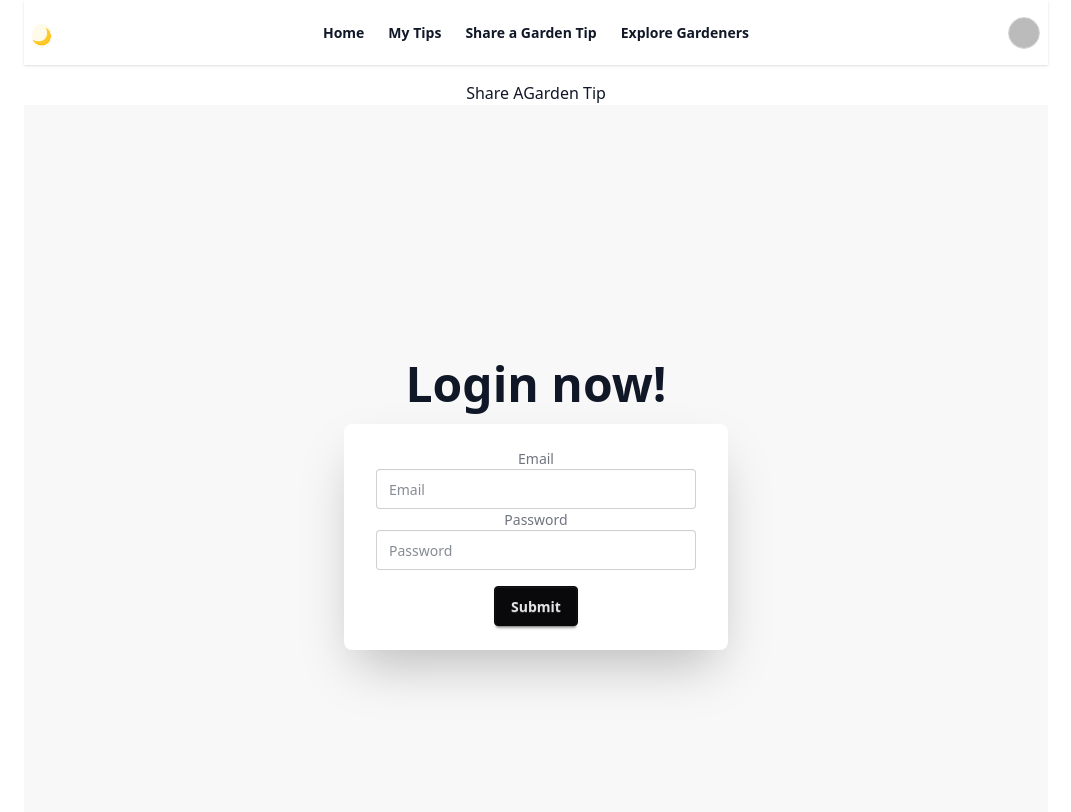
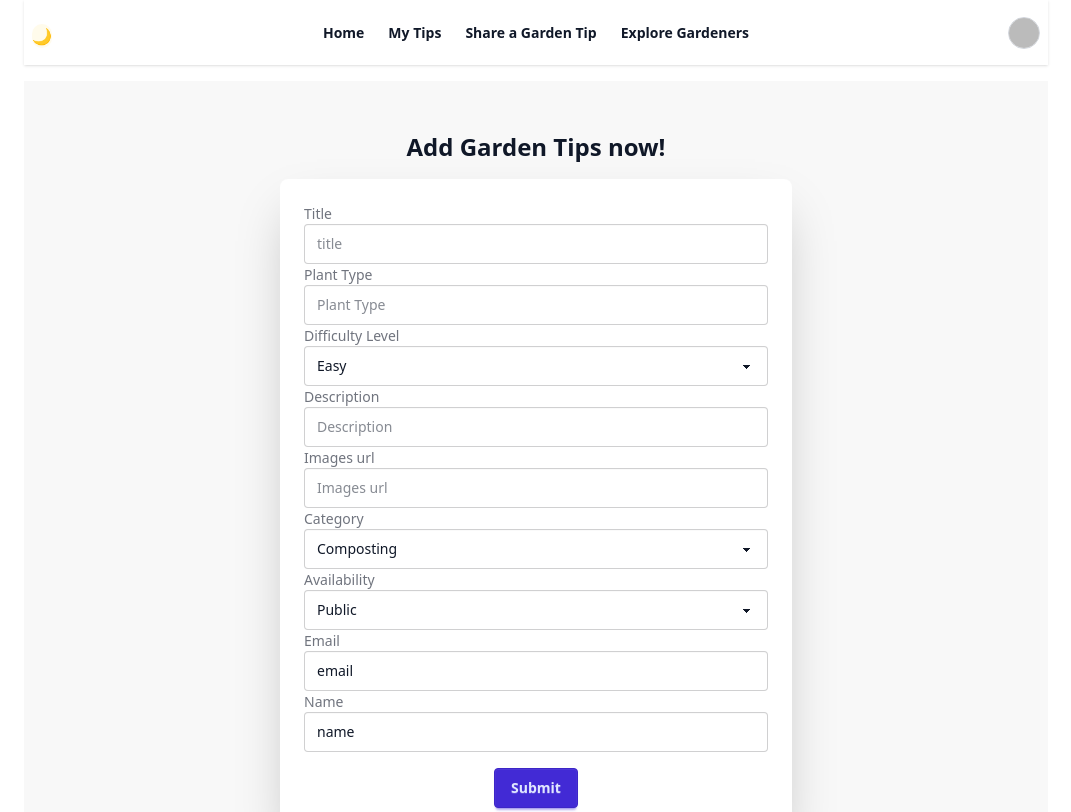
Before and after one commit to dilruba-sarker/gardening-tips-client, a React (Vite) app: page /ShareAGardenTip in a window 1280 px wide. Shown: the top 812 px of the page, without its empty margins (104-1175 px from the left). Built offline with nearby package versions, Linux system fonts and the light colour scheme; no server answers; sample sign-in values are in the browser's storage.

Commit message:
8th commit

```diff
--- a/src/Pages/ShareAGardenTip/ShareAGardenTip.jsx
+++ b/src/Pages/ShareAGardenTip/ShareAGardenTip.jsx
@@ -1,32 +1,73 @@
 import React from 'react';
 
 const ShareAGardenTip = () => {
-    return (
-        <div className='text-center'>
-            <h1>Share AGarden Tip</h1>
-
-            <div className="hero bg-base-200 min-h-screen">
-  <div className="hero-content flex-col ">
+  return (
+    <div>
+<div className="hero bg-base-200 min-h-screen">
+  <div className="hero-content flex-col">
     <div className="text-center lg:text-left">
-      <h1 className="text-5xl font-bold">Login now!</h1>
+      <h1 className="text-2xl font-bold"> Add Garden Tips now!</h1>
 
     </div>
-    <div className="card bg-base-100 w-full max-w-sm shrink-0 shadow-2xl">
+    <div className="card bg-base-100 w-full max-w-lg shrink-0 shadow-2xl">
       <div className="card-body">
         <form className="form">
+          <label className="label">Title</label>
+          <input type="text" name="title" className="input w-full"  placeholder="title" />
+          <label className="label">Plant Type</label>
+          <input type="text" name="plantType" className="input w-full"  placeholder="Plant Type" />
+
+          {/*  */}
+
+          <label className="label">Difficulty Level</label> <br />
+       <select defaultValue="Pick a color" className="select w-full">
+  <option disabled={true}>Pick a Level</option>
+  <option>Easy</option>
+  <option>Medium</option>
+  <option>Hard</option>
+</select>
+<br />
+
+ <label className="label">Description</label>
+          <input type="text" name="description" className="input w-full"  placeholder="Description" />
+ <label className="label">Images url</label>
+          <input type="text" name="Images" className="input w-full"  placeholder="Images url" />
+
+
+          {/*  */}
+           <label className="label">Category </label> <br />
+       <select defaultValue="Pick a color" className="select w-full">
+  <option disabled={true}>Pick a Category</option>
+  <option>Composting</option>
+  <option>Plant Care</option>
+  <option>Vertical Gardening</option>
+  <option>Fruit Gardening</option>
+  <option>Vegetable Gardening</option>
+</select>
+<br />
+           <label className="label">Availability </label> <br />
+       <select defaultValue="Pick Availability" className="select w-full">
+  <option disabled={true}>Pick a Category</option>
+  <option>Public</option>
+  <option> Hidden</option>
+
+</select>
+<br />
+          {/*  */}
           <label className="label">Email</label>
-          <input type="email" className="input" placeholder="Email" />
-          <label className="label">Password</label>
-          <input type="password" className="input" placeholder="Password" />
+          <input type=""  className="input w-full" value="email" placeholder="Email" />
+          <label className="label">Name</label>
+          <input type="text"  className="input w-full" value="name" placeholder="name" />
 
-          <button className="btn btn-neutral mt-4">Submit</button>
+
+          <div className='flex justify-center'><button className="btn btn-primary mt-4">Submit</button></div>
         </form>
       </div>
     </div>
   </div>
 </div>
-        </div>
-    );
+    </div>
+  );
 };
 
 export default ShareAGardenTip;
```
